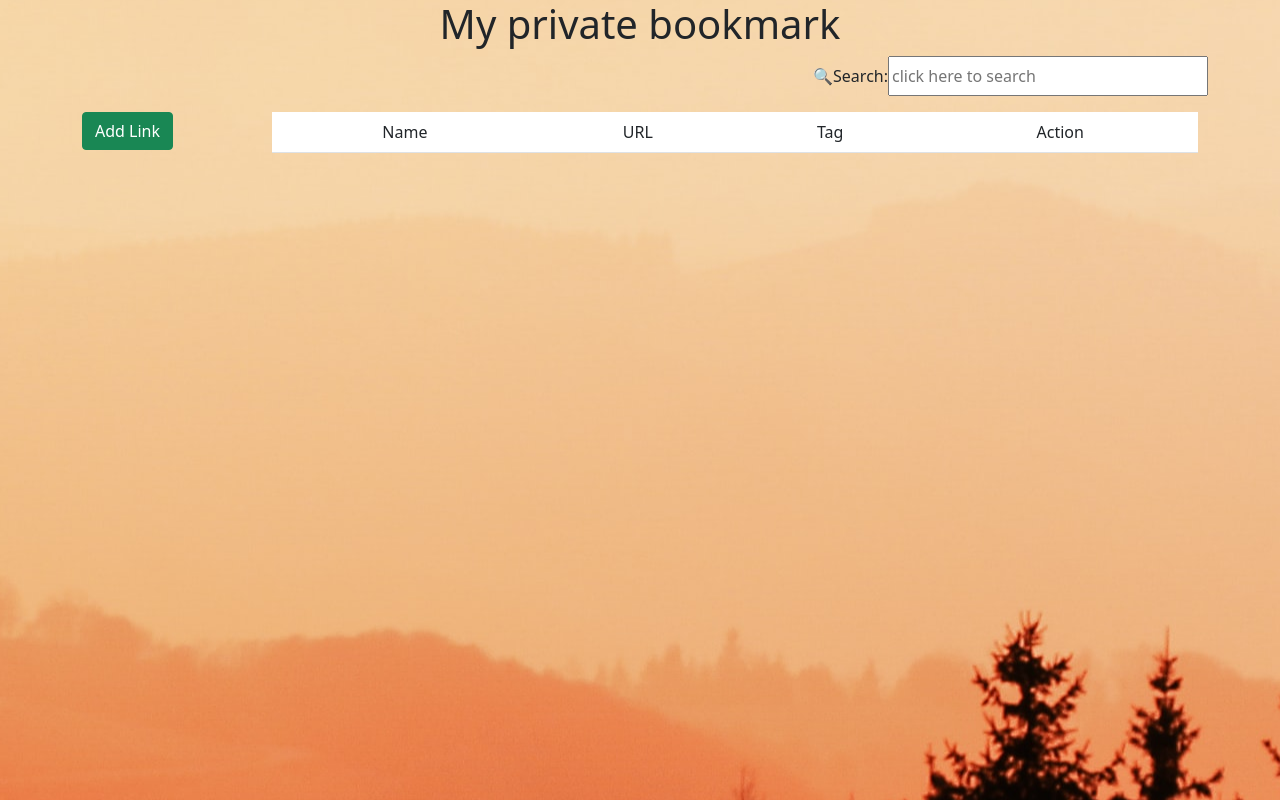
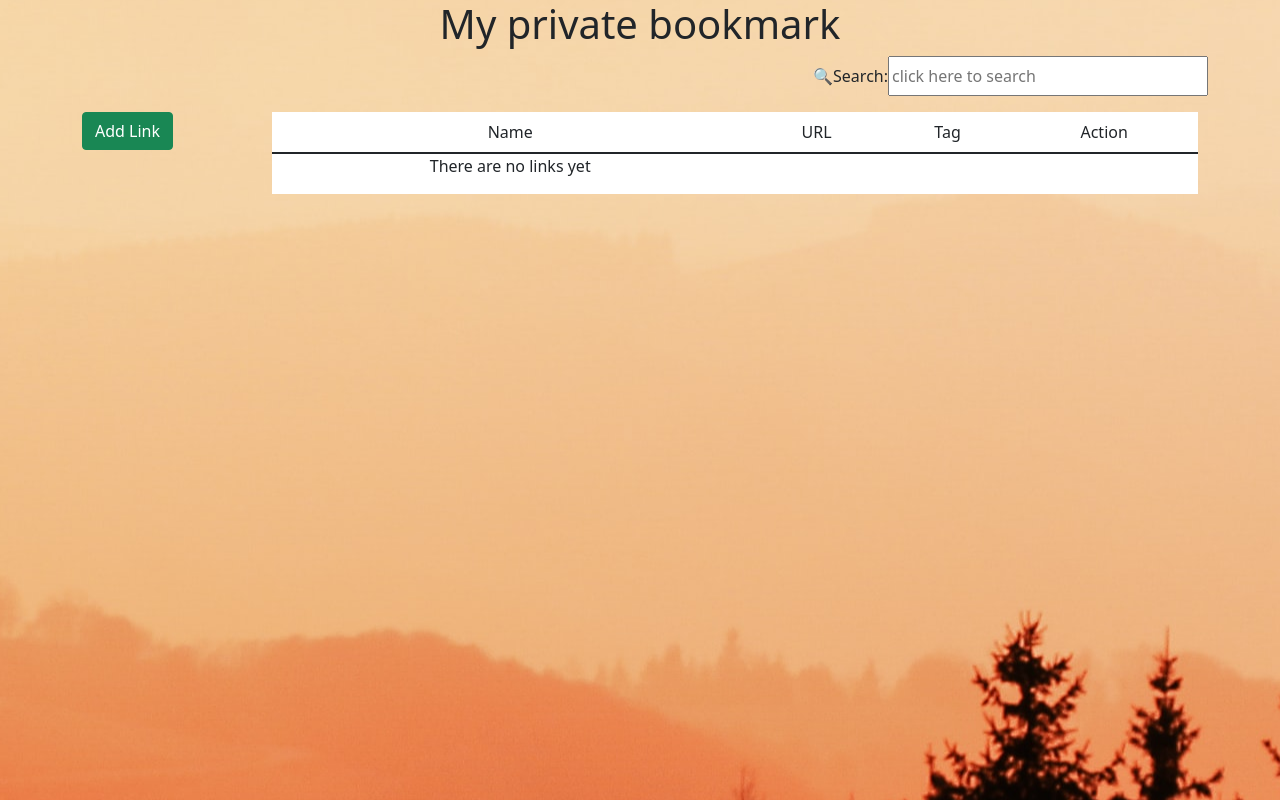
Before and after one commit to johnjaller/save_my_link, a React (Create React App) app: page / in a window 1280 px wide. Built offline with nearby package versions, Linux system fonts and the light colour scheme.

Commit message:
updated no links situation

```diff
--- a/src/listComponent.js
+++ b/src/listComponent.js
@@ -60,7 +60,7 @@ export default function ListComponent (props) {
                   </tr>
                 </thead>
                 <tbody>
-                  {bookmark.map((item, index) => {
+                  {bookmark&&bookmark.length>0?bookmark.map((item, index) => {
                     return (
                       <tr key={index}>
                         <td>{item.name}</td>
@@ -94,7 +94,7 @@ export default function ListComponent (props) {
                         </td>
                       </tr>
                     );
-                  })}
+                  }):<p>There are no links yet</p>}
                 </tbody>
               </Table>
             </Col>
```
